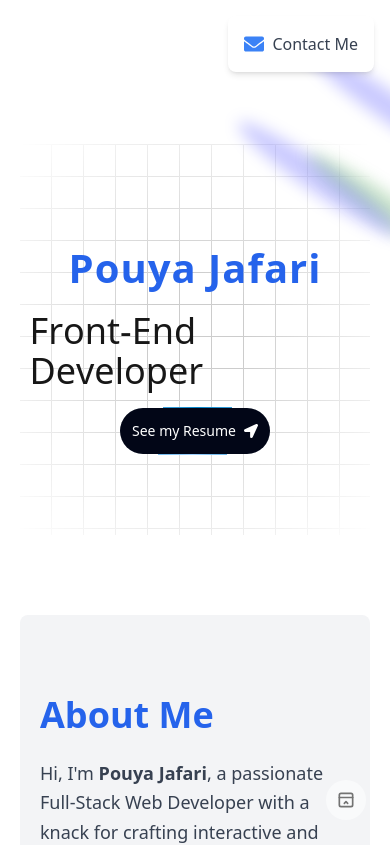
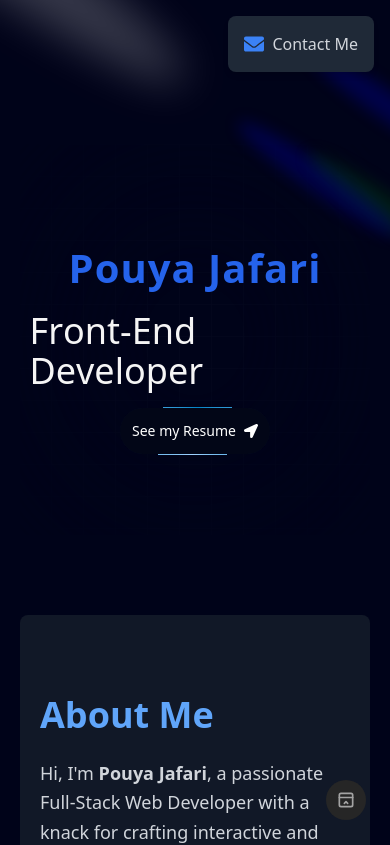
Before and after one commit to pouya-jafari/portfolio, a Next.js app: page / in a window 390 px wide. Shown: the top 845 px of the page. Built offline with nearby package versions, Linux system fonts and the light colour scheme.

Commit message:
changed the theme to dark, and some modifications for mobile view

```diff
--- a/src/app/layout.tsx
+++ b/src/app/layout.tsx
@@ -34,7 +34,7 @@ export default function RootLayout({
       >
         <ThemeProvider
           attribute="class"
-          defaultTheme="system"
+          defaultTheme="dark"
           enableSystem
           disableTransitionOnChange
         >
--- a/src/components/Projects.tsx
+++ b/src/components/Projects.tsx
@@ -96,7 +96,7 @@ const Projects = () => {
     <div className="pb-20 px-5" id="projects">
       <h2 className="text-center text-4xl font-bold mb-10 text-blue-500">
         <span className="inline-block align-middle bg-white w-16 h-1 mr-3" />
-        My Projects
+        Projects
         <span className="inline-block align-middle bg-white w-16 h-1 ml-3" />
       </h2>
       <div className="grid grid-cols-1 md:grid-cols-2 lg:grid-cols-3 gap-8 max-w-7xl mx-auto">
--- a/src/components/Skills.tsx
+++ b/src/components/Skills.tsx
@@ -115,7 +115,7 @@ const Skills = () => {
     <div className="py-20 px-5" id="skills">
       <h2 className="text-center text-4xl font-bold mb-10 text-blue-500">
         <span className="inline-block align-middle bg-white w-16 h-1 mr-3" />
-        Skills & Tools
+        Skills
         <span className="inline-block align-middle bg-white w-16 h-1 ml-3" />
       </h2>
       <div className="grid grid-cols-1 md:grid-cols-2 lg:grid-cols-3 gap-8 max-w-7xl mx-auto">
```
